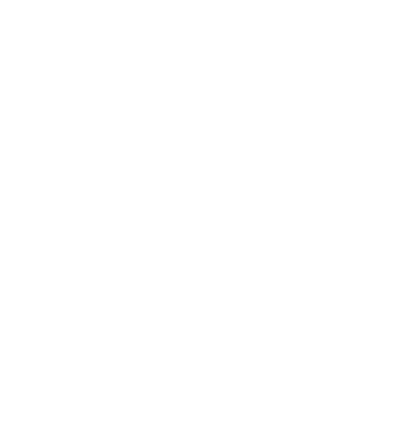
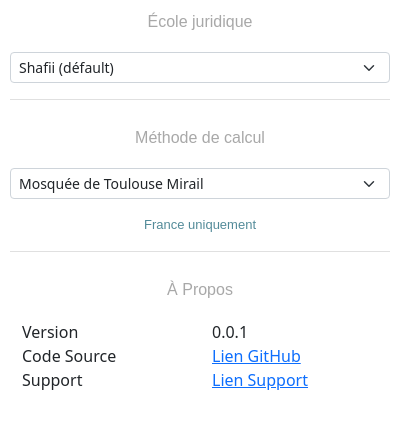
Before and after one commit to mohamed-arradi/Mon-Adhan-Linux, an Electron app: page TermiAdhan/settings.html in a window 400 px wide. Drawn offline with nearby package versions, Linux system fonts and the light colour scheme.

Commit message:
Ajout Vue Param`tres

```diff
--- /dev/null
+++ b/TermiAdhan/css/settings.css
@@ -0,0 +1,30 @@
+.separator {
+    width: auto;
+    color: rgba(0, 0, 0, 0.479);
+    margin-left: 10px;
+    margin-right: 10px;
+}
+.centered-div {
+    width: 100;
+    margin-left: 10px;
+    margin-right: 10px
+}
+
+.mini_info_text {
+    font-size: small;
+    font-weight: 500;
+    color: rgba(4, 86, 107, 0.685);
+    font-family: Arial, Helvetica, sans-serif;
+    text-align: center;
+    width: 100%;
+}
+
+.form-label {
+    font-size: medium;
+    font-weight: 300;
+    color: rgba(128, 128, 128, 0.685);
+    font-family: Arial, Helvetica, sans-serif;
+    text-align: center;
+    width: 100%;
+    padding: 10px;
+}
--- a/TermiAdhan/settings.html
+++ b/TermiAdhan/settings.html
@@ -6,19 +6,60 @@
     <meta name="viewport" content="width=device-width, initial-scale=1.0, minimum-scale=1.0, maximum-scale=5.0">
     <meta name="theme-color" content="#16161d">
     <meta name="apple-mobile-web-app-capable" content="yes">
-    <link rel="stylesheet" href="./css/index.css">
+    <link rel="stylesheet" href="./css/settings.css">
     <link rel="stylesheet" href="./css/common.css">
-    <link rel="stylesheet" href="https://maxcdn.bootstrapcdn.com/bootstrap/4.0.0/css/bootstrap.min.css" integrity="sha384-Gn5384xqQ1aoWXA+058RXPxPg6fy4IWvTNh0E263XmFcJlSAwiGgFAW/dAiS6JXm" crossorigin="anonymous">
-    <link rel="stylesheet" href="https://maxcdn.bootstrapcdn.com/font-awesome/4.7.0/css/font-awesome.min.css">
-    <link rel="stylesheet" href="https://stackpath.bootstrapcdn.com/bootstrap/4.2.1/css/bootstrap.min.css" integrity="sha384-GJzZqFGwb1QTTN6wy59ffF1BuGJpLSa9DkKMp0DgiMDm4iYMj70gZWKYbI706tWS" crossorigin="anonymous">
-    <script
-    src="https://use.fontawesome.com/releases/v5.15.4/js/all.js"
-    data-auto-a11y="true"
-  ></script>
+    <link href="https://cdn.jsdelivr.net/npm/bootstrap@5.0.2/dist/css/bootstrap.min.css" rel="stylesheet" integrity="sha384-EVSTQN3/azprG1Anm3QDgpJLIm9Nao0Yz1ztcQTwFspd3yD65VohhpuuCOmLASjC" crossorigin="anonymous">
 </head>
 
 <body>
   <div class="container"></div>
+  <div class="centered-div">
+  <label for="legal_school" class="form-label">École juridique</label>
+  <select class="form-select form-select-sm mb-3" aria-label=".form-select-sm" id="legal_school">
+    <option value="1" selected>Shafii (défault)</option>
+    <option value="2">Hanafi</option>
+  </select>
+  </div>
+  <hr class="separator">
+  <div class="centered-div">
+  <label for="calculation_method" class="form-label">Méthode de calcul</label>
+  <select class="form-select form-select-sm mb-3" aria-label=".form-select-sm" id="calculation_method">
+    <option value="1" selected>Mosquée de Toulouse Mirail</option>
+    <option value="2">Union des Organisations Islamiques de France</option>
+    <option value="3">Ligue islamique mondiale</option>
+  </select>
+  <p class="mini_info_text">France uniquement</p>
+</div>
+<hr class="separator">
+<div class="centered-div">
+    <label class="form-label">À Propos</label>
+    <div class="container"">
+        <div class="row">
+            <div class="col">
+              Version
+            </div>
+            <div class="col">
+              0.0.1
+            </div>
+        </div>
+        <div class="row">
+            <div class="col">
+              Code Source
+            </div>
+            <div class="col">
+            <a href="https://github.com/mohamed-arradi/Mon-Adhan-Linux" target="_blank">Lien GitHub</a>
+            </div>
+        </div>
+        <div class="row">
+            <div class="col">
+              Support
+            </div>
+            <div class="col">
+            <a href="https://github.com/mohamed-arradi/Mon-Adhan-Linux/issues" target="_blank">Lien Support</a>
+            </div>
+        </div>
+      </div>
+</div>
 </body>
 <!-- Scripts -->
 <script src="https://ajax.googleapis.com/ajax/libs/jquery/3.5.1/jquery.min.js"></script>
@@ -27,8 +68,7 @@
 <script src="https://code.jquery.com/jquery-3.3.1.min.js"></script>
 <script src="https://cdnjs.cloudflare.com/ajax/libs/popper.js/1.14.7/umd/popper.min.js"
   integrity="sha384-UO2eT0CpHqdSJQ6hJty5KVphtPhzWj9WO1clHTMGa3JDZwrnQq4sF86dIHNDz0W1" crossorigin="anonymous"></script>
-<script src="https://maxcdn.bootstrapcdn.com/bootstrap/3.3.7/js/bootstrap.min.js"
-  integrity="sha384-Tc5IQib027qvyjSMfHjOMaLkfuWVxZxUPnCJA7l2mCWNIpG9mGCD8wGNIcPD7Txa" crossorigin="anonymous"></script>
+  <script src="https://cdn.jsdelivr.net/npm/bootstrap@5.0.2/dist/js/bootstrap.bundle.min.js" integrity="sha384-MrcW6ZMFYlzcLA8Nl+NtUVF0sA7MsXsP1UyJoMp4YLEuNSfAP+JcXn/tWtIaxVXM" crossorigin="anonymous"></script>
 <script src="https://cdnjs.cloudflare.com/ajax/libs/systemjs/0.19.38/system.js" type="text/javascript"></script>
 <script src="./js/settings_renderer.js"></script>
 </html>
```
Also changed, not shown: TermiAdhan/app.js (+9 -5 lines).
